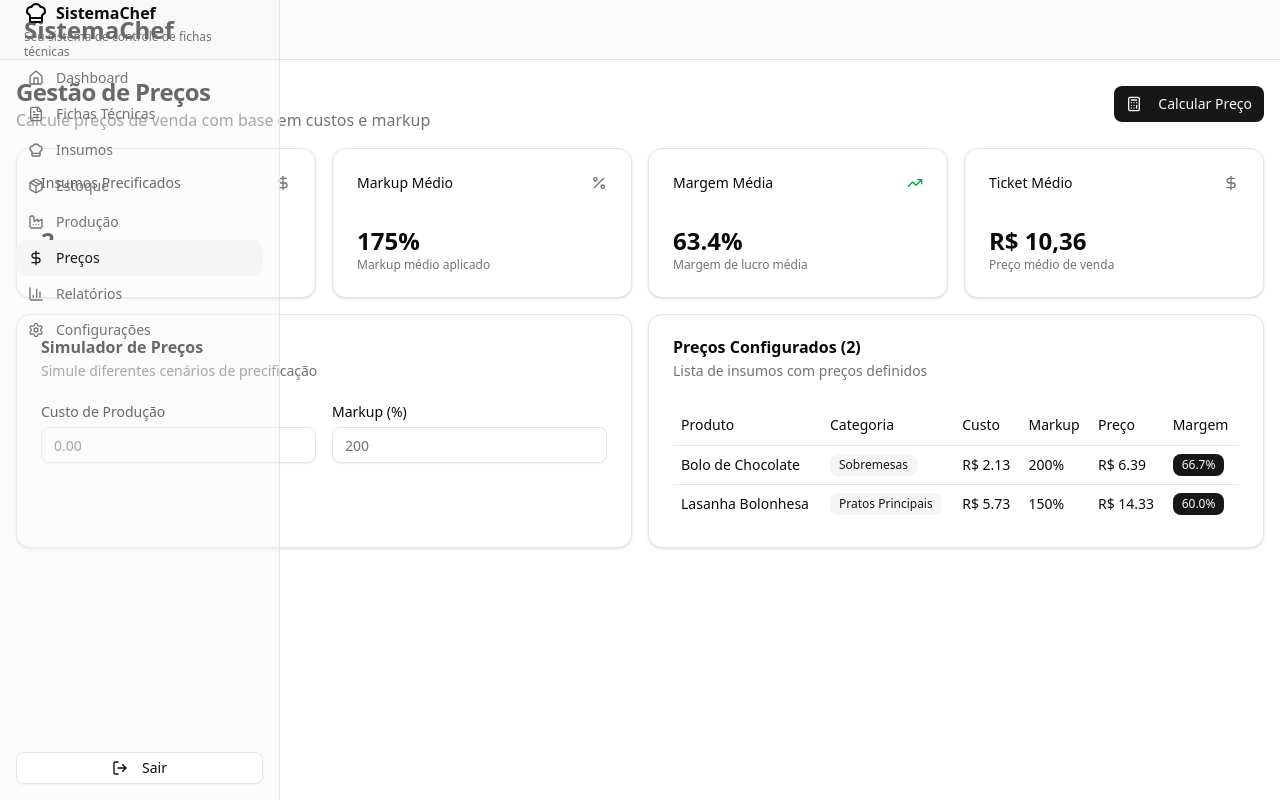
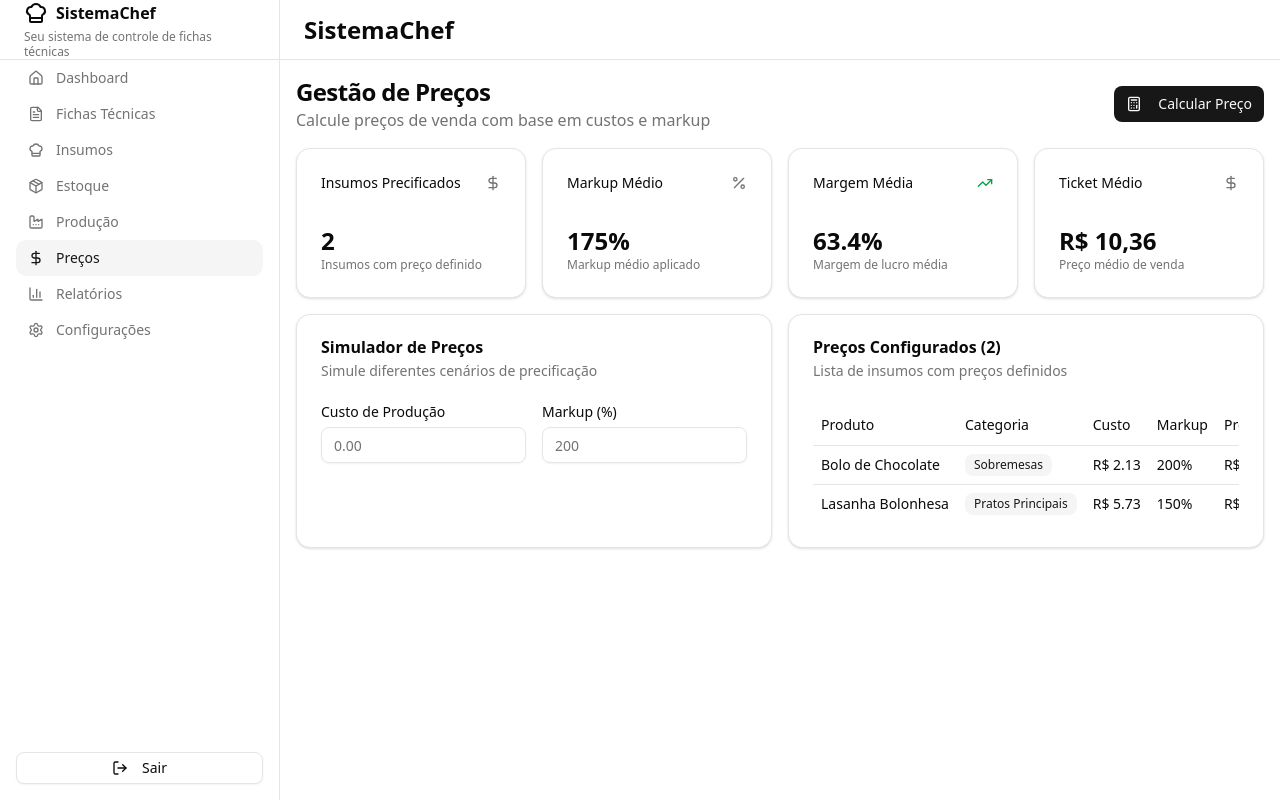
Before and after one commit to borgesr18/fichastecnicas, a Next.js app: page /precos in a window 1280 px wide. Built offline with nearby package versions, Linux system fonts and the light colour scheme.

Commit message:
Fix sidebar and header transparency, add proper content margin
Co-authored-by: borgesr18 <208551837+borgesr18@users.noreply.github.com>

```diff
--- a/src/components/layout/DashboardLayout.tsx
+++ b/src/components/layout/DashboardLayout.tsx
@@ -25,8 +25,8 @@ export function DashboardLayout({ children }: DashboardLayoutProps) {
   return (
     <div className="flex min-h-screen w-full">
       <Sidebar />
-      <div className="flex flex-col flex-1 min-w-0">
-        <header className="flex h-14 items-center gap-4 border-b bg-muted/40 px-4 lg:h-[60px] lg:px-6 sticky top-0 z-10">
+      <div className="flex flex-col flex-1 min-w-0 md:ml-[220px] lg:ml-[280px]">
+        <header className="flex h-14 items-center gap-4 border-b bg-background px-4 lg:h-[60px] lg:px-6 sticky top-0 z-10">
           <div className="w-full flex-1">
             <h1 className="text-lg font-semibold md:text-2xl">SistemaChef</h1>
           </div>
--- a/src/components/layout/Sidebar.tsx
+++ b/src/components/layout/Sidebar.tsx
@@ -91,7 +91,7 @@ export function Sidebar() {
   return (
     <>
       {/* Desktop Sidebar */}
-      <div className="hidden border-r bg-muted/40 md:block fixed h-screen w-[220px] lg:w-[280px] z-20">
+      <div className="hidden border-r bg-background md:block fixed h-screen w-[220px] lg:w-[280px] z-20">
         <div className="flex h-full max-h-screen flex-col gap-2">
           <SidebarContent />
         </div>
```
